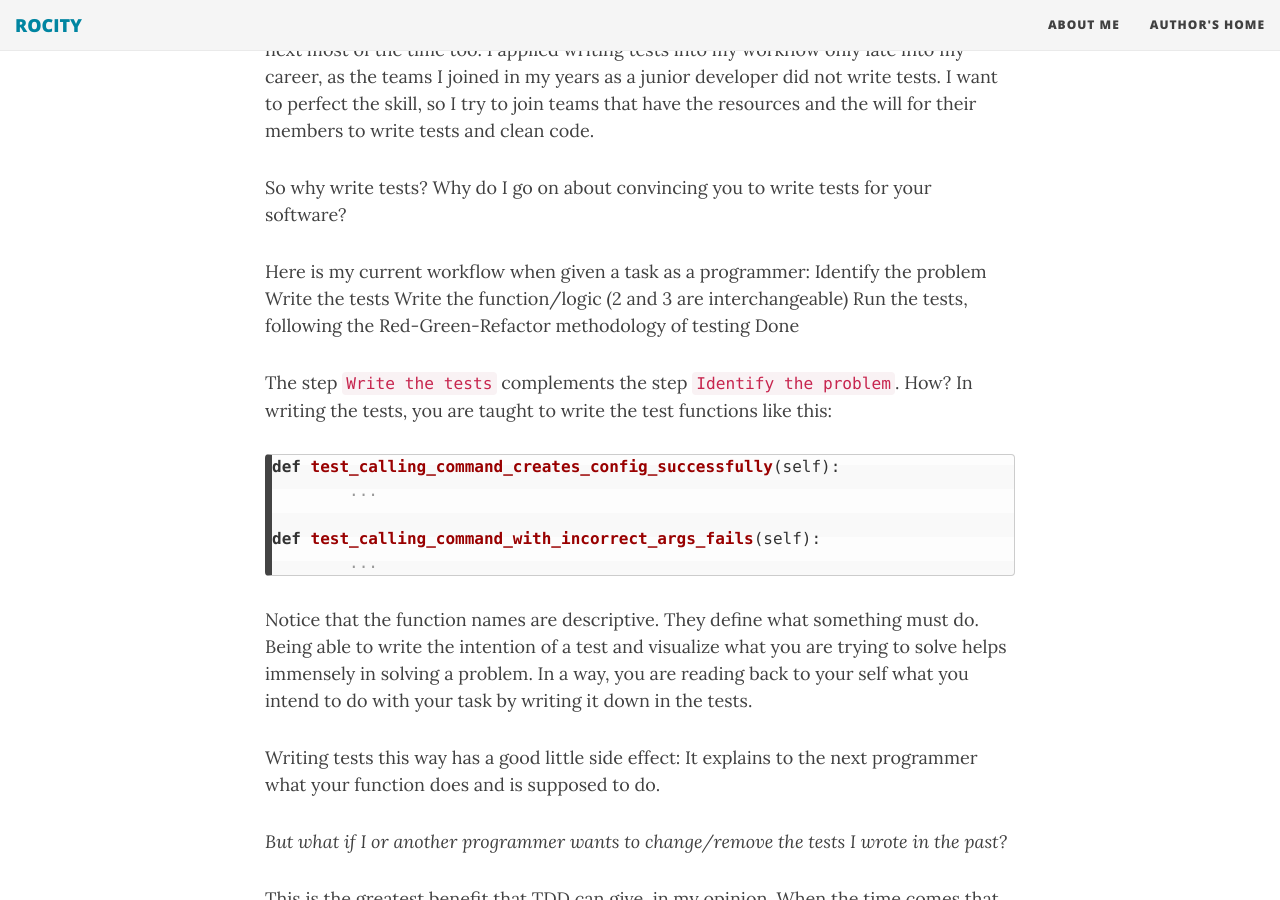
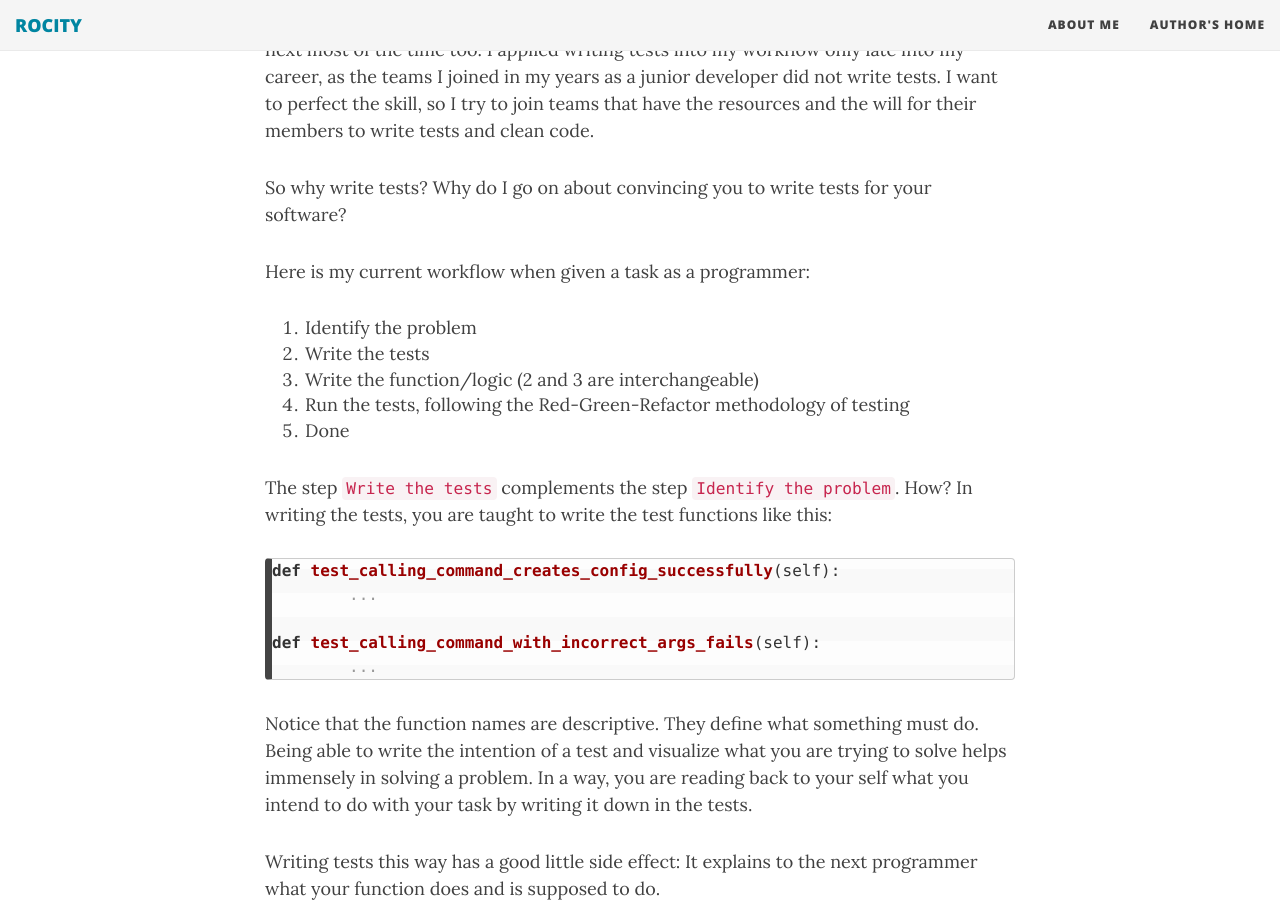
Before and after one commit to rocity/rocity.github.io, a Jekyll site: the page built from _posts/2022-07-15-Practical-Test-Driven-Development.md, in a window 1280 px wide and 900 px high, scrolled down 652 px. Built offline with Jekyll 4.4.1, drawn with Linux system fonts in a browser that asks for light colours; nearby versions of some CDN libraries; some of the changed lines change nothing that is shown.

Commit message:
fix: fix list format

```diff
--- a/_posts/2022-07-15-Practical-Test-Driven-Development.md
+++ b/_posts/2022-07-15-Practical-Test-Driven-Development.md
@@ -10,11 +10,11 @@ I sound like a crazed TDD fanatic, do I? I just really love the concept of writi
 So why write tests? Why do I go on about convincing you to write tests for your software?
 
 Here is my current workflow when given a task as a programmer:
-Identify the problem
-Write the tests
-Write the function/logic (2 and 3 are interchangeable)
-Run the tests, following the Red-Green-Refactor methodology of testing
-Done
+1. Identify the problem
+2. Write the tests
+3. Write the function/logic (2 and 3 are interchangeable)
+4. Run the tests, following the Red-Green-Refactor methodology of testing
+5. Done
 
 The step `Write the tests` complements the step `Identify the problem`. How? In writing the tests, you are taught to write the test functions like this:
 
```
